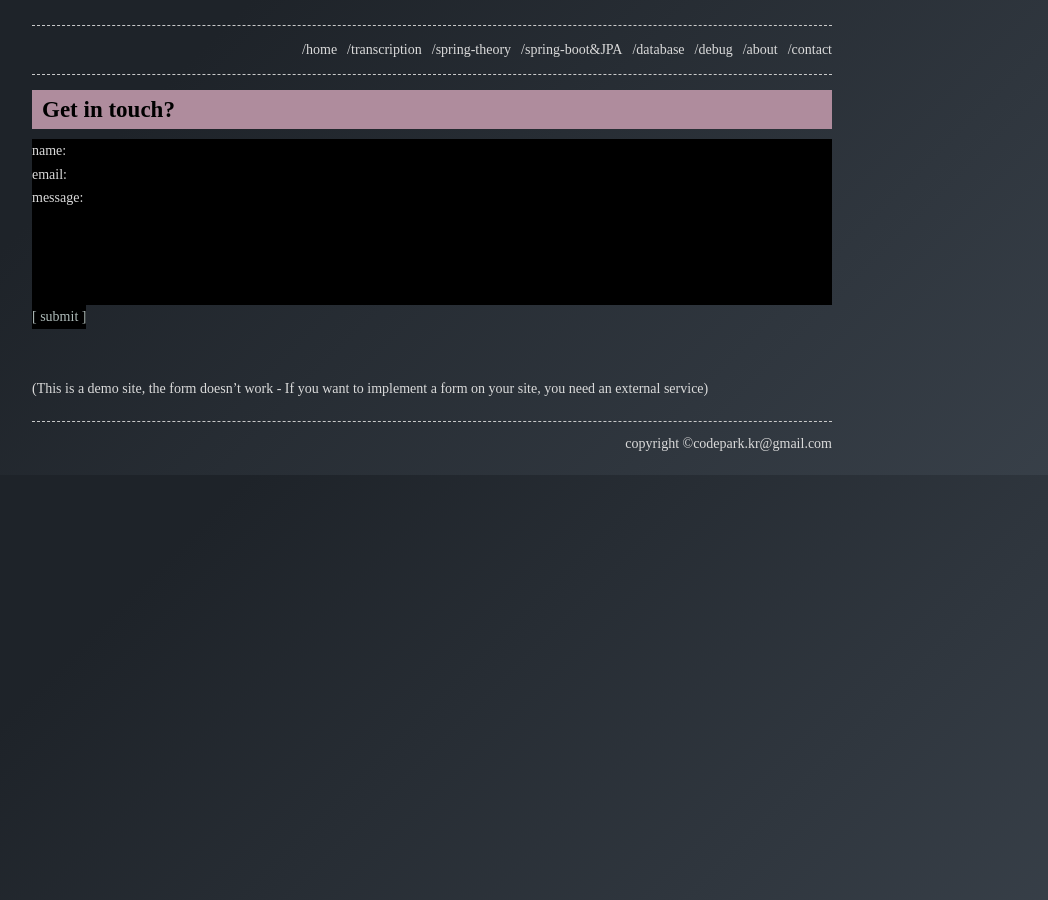
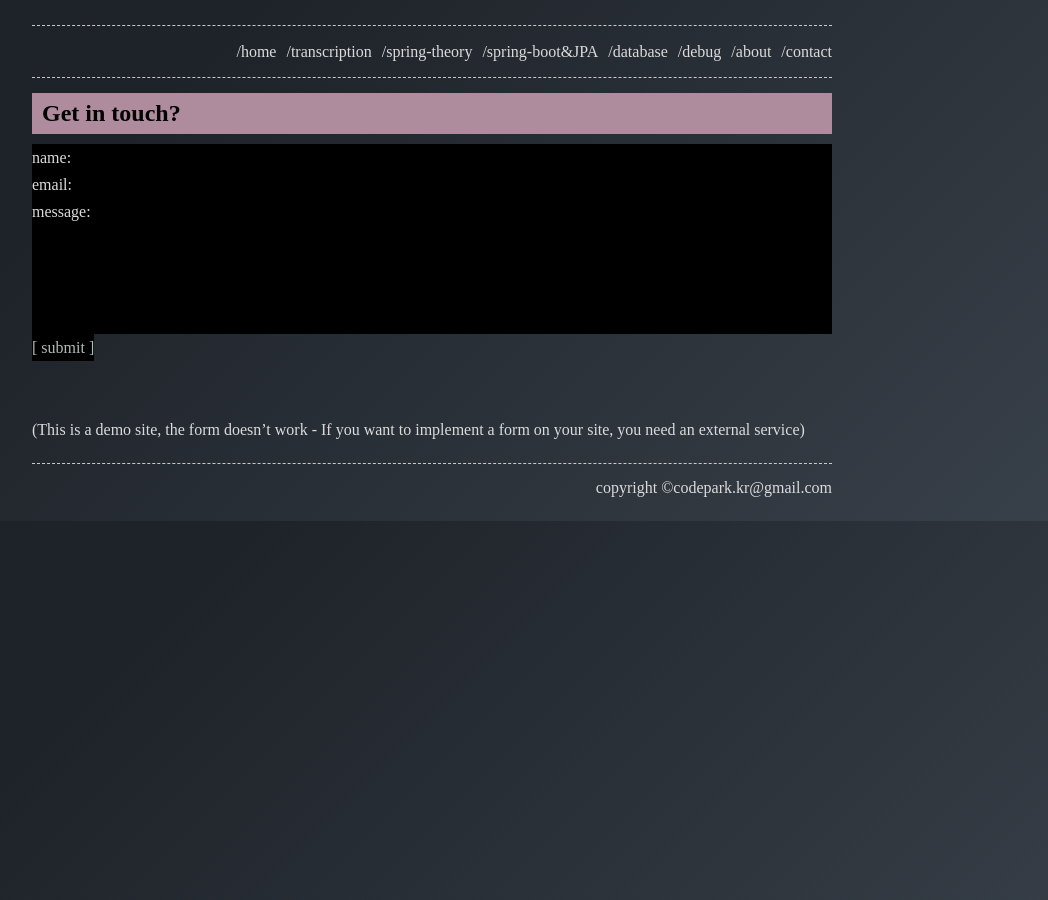
Before and after one commit to codepark-kr/codepark-kr.github.io, a Jekyll site: the page built from contact.md, in a window 1280 px wide. Shown: the whole page, without its empty margins (208-1256 px from the left). Built offline with Jekyll 4.4.1, drawn with Linux system fonts in a browser that asks for light colours; some web fonts are replaced.

Commit message:
[STYLE] increase the base-font-size

```diff
--- a/_sass/base.scss
+++ b/_sass/base.scss
@@ -25,8 +25,8 @@
  */
 $base-font-family:     'Source Serif Pro', 'Noto Sans KR' !default;
 $syntax-highlight-font-family: 'Source Code Pro', 'Noto Sans KR';
-$base-font-size:       14px !default;
-$mobile-font-size:     13px !default;
+$base-font-size:       16px !default;
+$mobile-font-size:     14px !default;
 $base-line-height:     1.7 !default;
 $container-width:      90% !default;
 $container-max-width:  800px !default;
@@ -46,9 +46,9 @@ p, ul, ol { margin: 0px;  color: var(--text-color); }
 a { text-decoration: underline;  color: var(--link-color); }
 a:hover { color: var(--background-color); background-color: var(--base-color); }
 
-h1{ font-size: 23px; background-color: #af8c9d; color: #000 !important; margin-top: -10px; margin-bottom: 10px; padding-left: 10px;}
-h2{ font-size: 19px; margin-bottom: 20px;}
-h3{ font-size: 17px; }
+h1{ font-size: 24px; background-color: #af8c9d; color: #000 !important; margin-top: -10px; margin-bottom: 10px; padding-left: 10px;}
+h2{ font-size: 20px; margin-bottom: 20px;}
+h3{ font-size: 18px; }
 hr{ margin-top: 20px; margin-bottom: 20px; }
 strong{ color: rgb(108, 199, 193); }
 
```
